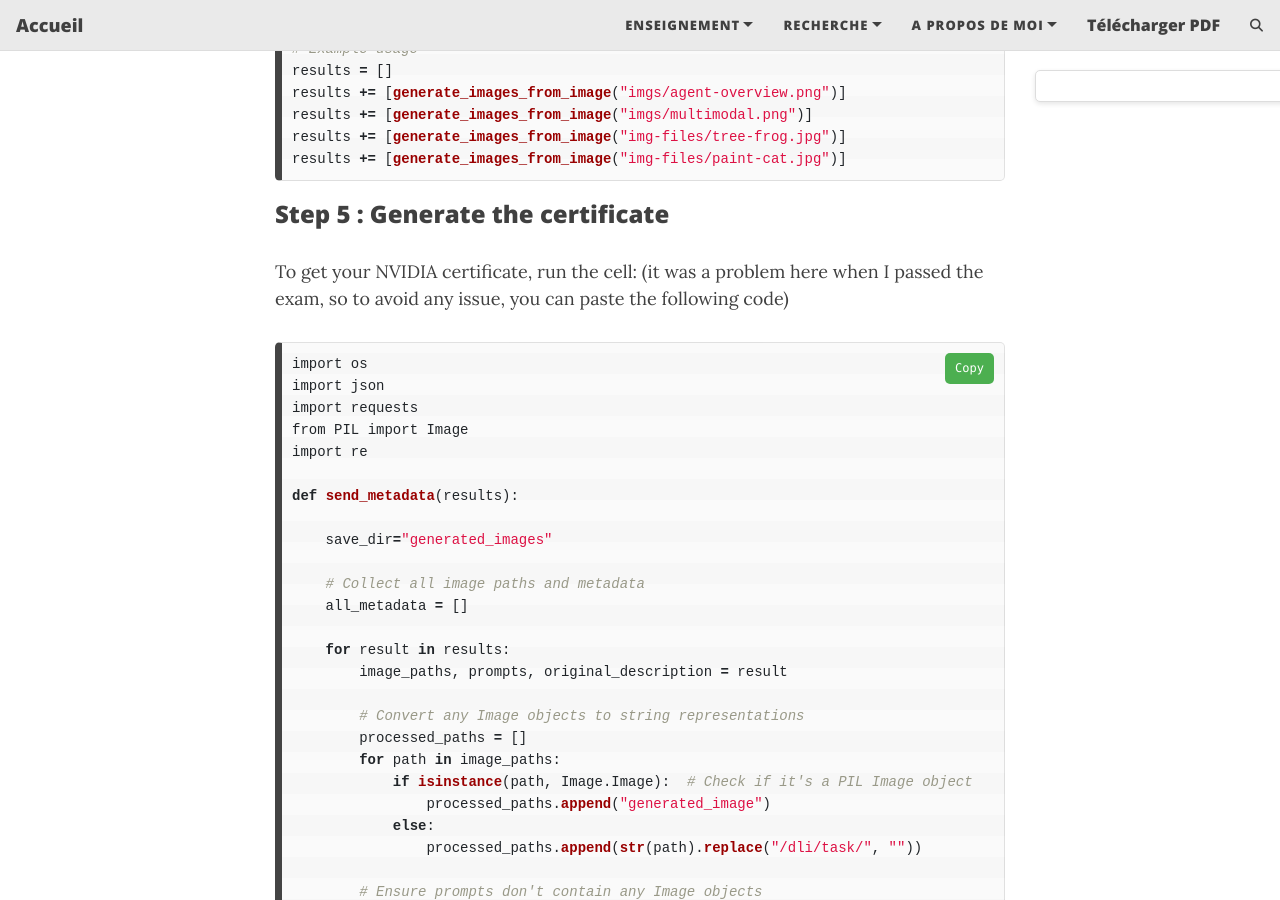
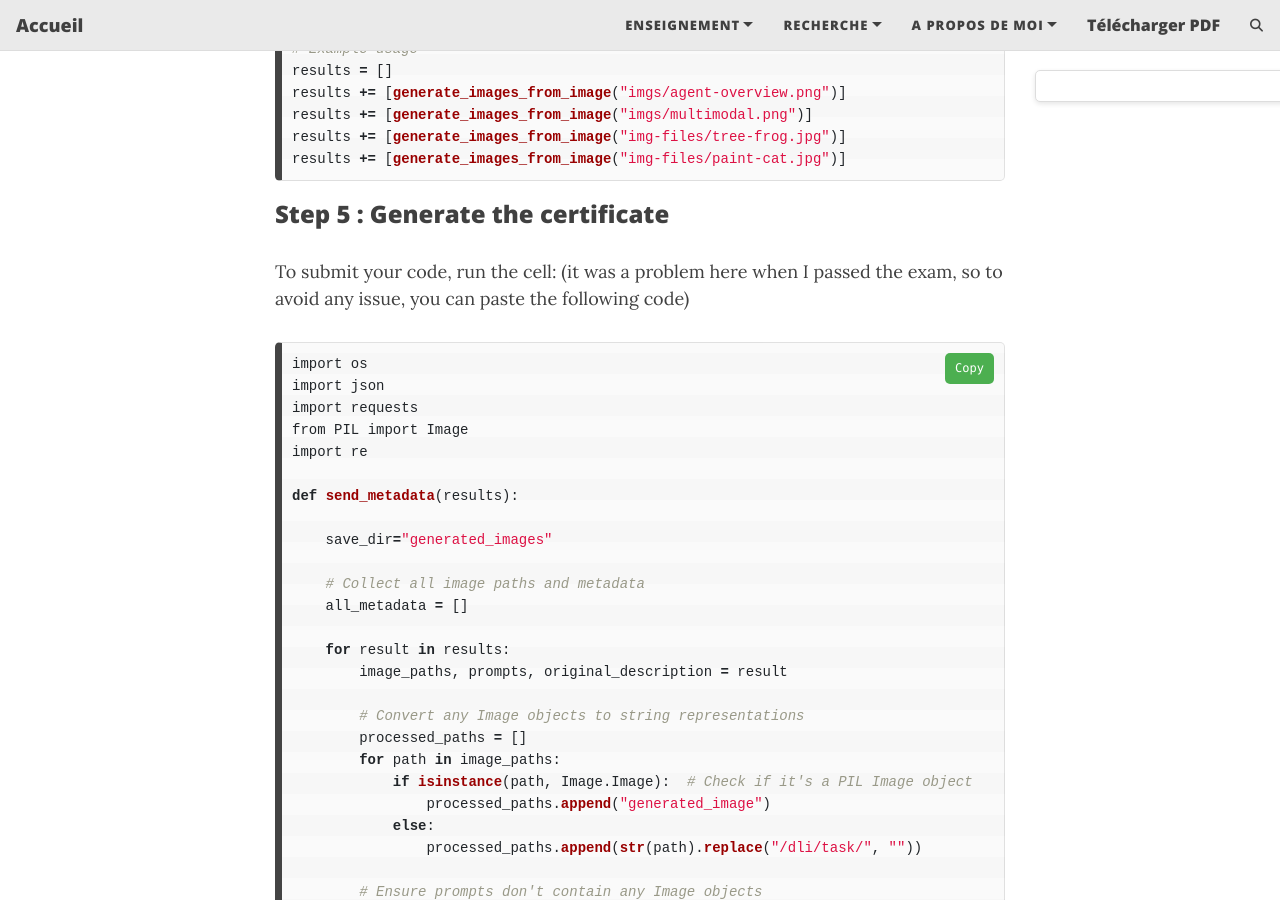
Before and after one commit to MariemZaouali/mariemzaouali.github.io, a Jekyll site: the page built from _posts/2025-12-19-Rapid_build.md, in a window 1280 px wide and 900 px high, scrolled down 6476 px. Built offline with Jekyll 4.4.1, drawn with Linux system fonts in a browser that asks for light colours; comment, search, counter and statistics services are not loaded.

Commit message:
Update 2025-12-19-Rapid_build.md

````diff
--- a/_posts/2025-12-19-Rapid_build.md
+++ b/_posts/2025-12-19-Rapid_build.md
@@ -276,7 +276,7 @@ results += [generate_images_from_image("img-files/paint-cat.jpg")]
 ```
 
 ### Step 5 : Generate the certificate
-To get your NVIDIA certificate, run the cell: (it was a problem here when I passed the exam, so to avoid any issue, you can paste the following code)
+To submit your code, run the cell: (it was a problem here when I passed the exam, so to avoid any issue, you can paste the following code)
 
 ```python
 import os
````
